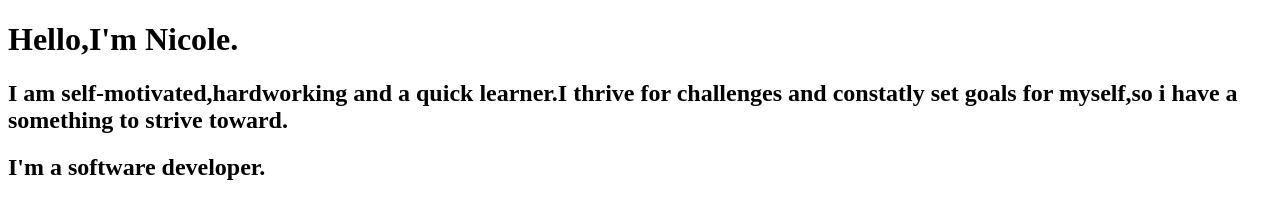
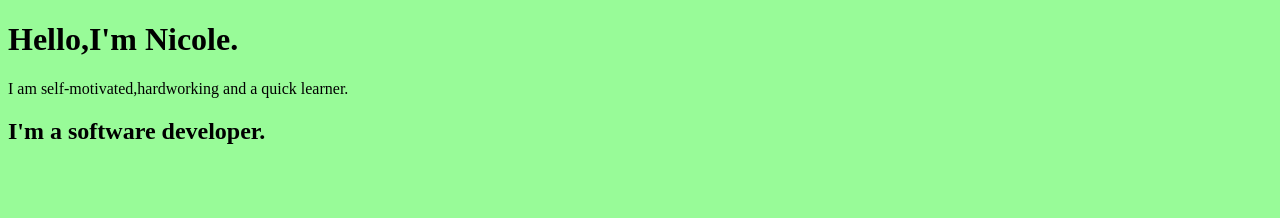
Before and after one commit to nicole-namayan/web-repository, a plain HTML site: page index.html in a window 1280 px wide. Drawn offline with Linux system fonts and the light colour scheme.

Commit message:
completed assignment

```diff
--- a/index.html
+++ b/index.html
@@ -6,7 +6,8 @@
   </head>
   <body background="C:\Users\PC\Downloads\3.jpg">
     <h1>Hello,I'm Nicole.</h1>
-    <h2>I am self-motivated,hardworking and a quick learner.I thrive for challenges and constatly set goals for myself,so i have a something to strive toward.</h2>
+    <p>I am self-motivated,hardworking and a quick learner.
+ </p>
     <script src="script.js"></script>
   </body>
 </html>
--- a/style.css
+++ b/style.css
@@ -1,8 +1,3 @@
 body {
     background:palegreen
-    <img
-    src="C:\Users\PC\Downloads\pexels-ivan-bertolazzi-2681319.jpg"
-    width="800"
-    height="600"
-    />
 }
```
